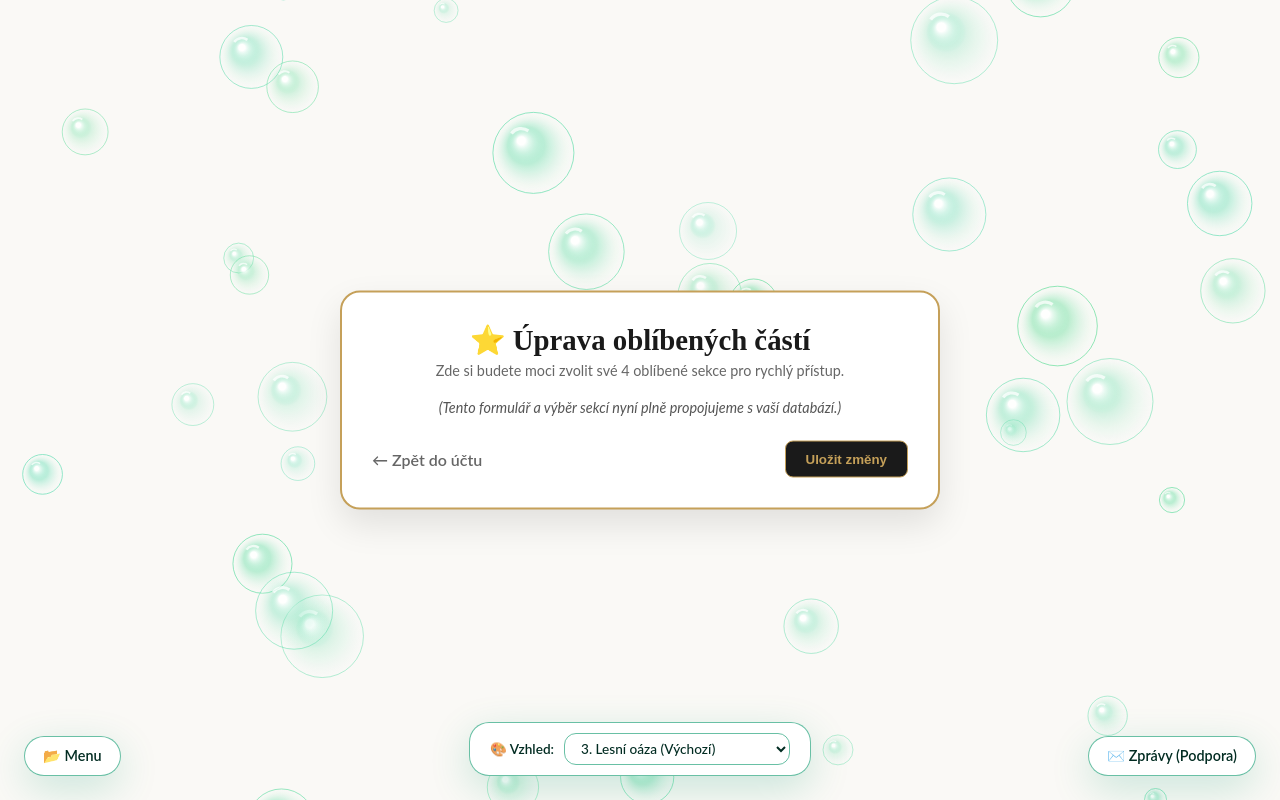
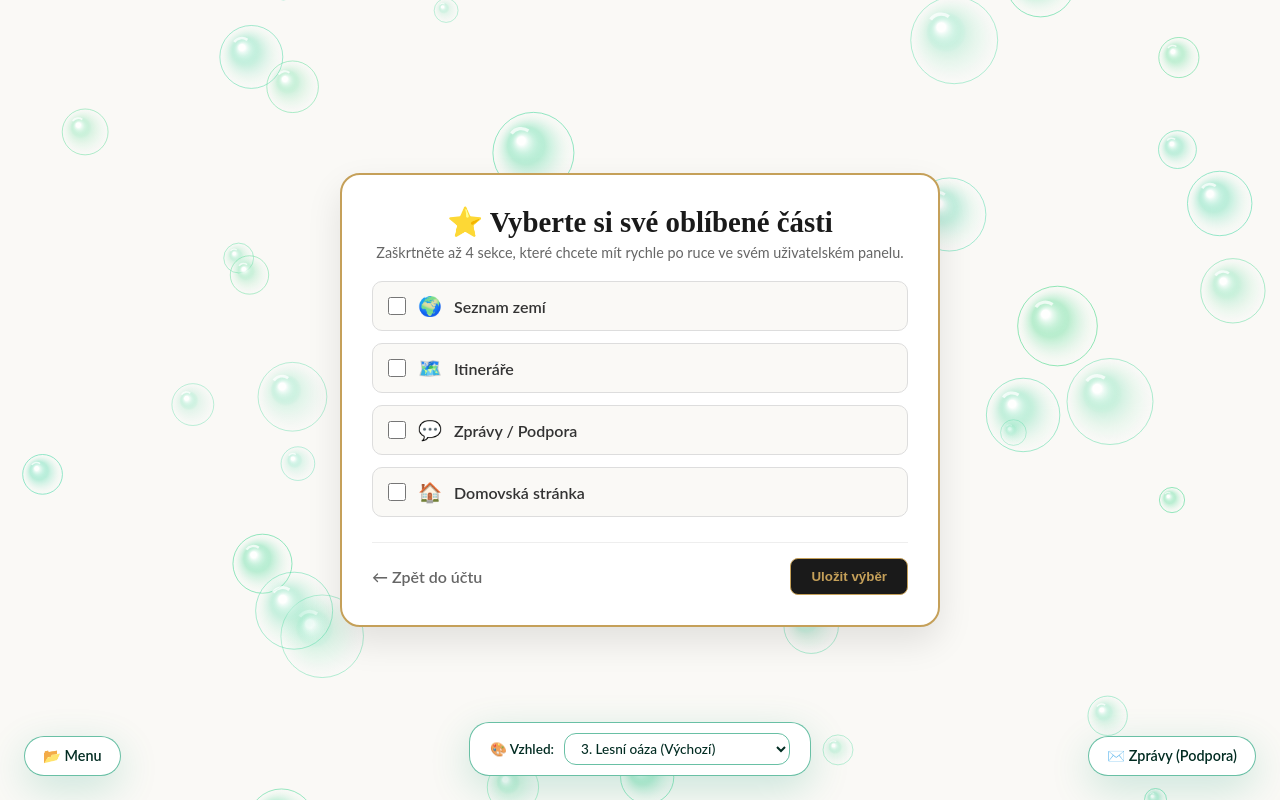
Before and after one commit to AndyZej/cestovni_projekt, a Django app: page /uctu/oblibene/upravit/ in a window 1280 px wide. Run offline with Django 5.2, Linux system fonts and the light colour scheme; a user stored in the database is signed in; data that the repository does not hold is empty; some web fonts are replaced.

Commit message:
Initial commit

```diff
--- a/core/templates/core/upravit_oblibene.html
+++ b/core/templates/core/upravit_oblibene.html
@@ -2,13 +2,11 @@
 
 {% extends 'base.html' %}
 
-{% block title %}Upravit oblíbené části - Cestovatelské radosti{% endblock %}
+{% block title %}Výběr oblíbených částí - Cestovatelské radosti{% endblock %}
 
 {% block extra_head %}
 <style>
-    #bubble-canvas {
-        pointer-events: none !important;
-    }
+    #bubble-canvas { pointer-events: none !important; }
     :root {
         --luxury-dark: #1a1a1a;
         --luxury-gold: #c5a059;
@@ -45,6 +43,33 @@
         margin-bottom: 5px;
     }
     p { color: #666; font-size: 0.9rem; margin-bottom: 20px; }
+    .checkbox-grid {
+        display: grid;
+        grid-template-columns: 1fr;
+        gap: 12px;
+        margin-bottom: 25px;
+    }
+    .checkbox-label {
+        display: flex;
+        align-items: center;
+        gap: 12px;
+        background: #faf9f6;
+        padding: 12px 15px;
+        border: 1px solid #ddd;
+        border-radius: 10px;
+        cursor: pointer;
+        font-weight: 600;
+        transition: all 0.2s;
+    }
+    .checkbox-label:hover {
+        border-color: var(--luxury-gold);
+        background: #fffdf5;
+    }
+    .checkbox-label input {
+        accent-color: var(--luxury-gold);
+        width: 18px;
+        height: 18px;
+    }
     .btn-luxury {
         display: inline-block;
         padding: 10px 20px;
@@ -66,17 +91,25 @@
 
 {% block content %}
 <div class="container-box">
-    <h1>⭐ Úprava oblíbených částí</h1>
-    <p>Zde si budete moci zvolit své 4 oblíbené sekce pro rychlý přístup.</p>
+    <h1>⭐ Vyberte si své oblíbené části</h1>
+    <p>Zaškrtněte až 4 sekce, které chcete mít rychle po ruce ve svém uživatelském panelu.</p>
 
-    <!-- Formulář pro správu oblíbených položek -->
     <form method="post">
         {% csrf_token %}
-        <p style="font-style: italic; color: #555;">(Tento formulář a výběr sekcí nyní plně propojujeme s vaší databází.)</p>
+        <div class="checkbox-grid">
+            {% for sekce in dostupne_sekce %}
+                <label class="checkbox-label">
+                    <input type="checkbox" name="oblibene_sekce" value="{{ sekce.url_name }}"
+                        {% if sekce.url_name in uzivatelske_vybrane %}checked{% endif %}>
+                    <span style="font-size: 1.2rem;">{{ sekce.ikona }}</span>
+                    <span>{{ sekce.nazev }}</span>
+                </label>
+            {% endfor %}
+        </div>
 
-        <div style="margin-top: 25px; display: flex; justify-content: space-between; align-items: center;">
+        <div style="display: flex; justify-content: space-between; align-items: center; border-top: 1px solid #eee; padding-top: 15px;">
             <a href="{% url 'dashboard_uctu' %}" style="color: #666; text-decoration: none; font-weight: 600;">← Zpět do účtu</a>
-            <button type="submit" class="btn-luxury">Uložit změny</button>
+            <button type="submit" class="btn-luxury">Uložit výběr</button>
         </div>
     </form>
 </div>
--- a/core/views/dashboard_uctu.py
+++ b/core/views/dashboard_uctu.py
@@ -1,14 +1,46 @@
-
 from django.shortcuts import render, redirect
 from django.contrib.auth.decorators import login_required
 from core.models import UzivatelskaObdobnaCast
 
+
 @login_required
 def upravit_oblibene_view(request):
-    # Zde může uživatel spravovat své oblíbené části
+    # Seznam všech dostupných sekcí na vašem webu, které si uživatel může oblíbit
+    dostupne_sekce = [
+        {'nazev': 'Seznam zemí', 'url_name': 'seznam_zemi', 'ikona': '🌍'},
+        {'nazev': 'Itineráře', 'url_name': 'itinerare', 'ikona': '🗺️'},
+        {'nazev': 'Zprávy / Podpora', 'url_name': 'zpravy_domu', 'ikona': '💬'},
+        {'nazev': 'Domovská stránka', 'url_name': 'domov', 'ikona': '🏠'},
+        # Zde můžete přidat další podle vašich URL jmen
+    ]
+
     if request.method == 'POST':
-        # Zpracování formuláře pro uložení (lze upravit podle vašich formulářů)
+        # Získáme vybrané URL názvy z formuláře (checkboxy)
+        vybrane_url = request.POST.getlist('oblibene_sekce')[:4]  # Omezíme na max 4
+
+        # Smažeme staré oblíbené položky uživatele
+        UzivatelskaObdobnaCast.objects.filter(uzivatel=request.user).delete()
+
+        # Uložíme nové vybrané
+        for index, url_n in enumerate(vybrane_url, start=1):
+            # Najdeme odpovídající data k dané sekci
+            sekce_info = next((s for s in dostupne_sekce if s['url_name'] == url_n), None)
+            if sekce_info:
+                UzivatelskaObdobnaCast.objects.create(
+                    uzivatel=request.user,
+                    nazev_casti=sekce_info['nazev'],
+                    url_name=sekce_info['url_name'],
+                    ikona=sekce_info['ikona'],
+                    poradi=index
+                )
         return redirect('dashboard_uctu')
 
-    oblibene = UzivatelskaObdobnaCast.objects.filter(uzivatel=request.user)
-    return render(request, 'core/upravit_oblibene.html', {'oblibene': oblibene})
+    # Zjistíme, které uživatel už má aktuálně uložené
+    uzivatelske_vybrane = list(
+        UzivatelskaObdobnaCast.objects.filter(uzivatel=request.user).values_list('url_name', flat=True))
+
+    context = {
+        'dostupne_sekce': dostupne_sekce,
+        'uzivatelske_vybrane': uzivatelske_vybrane,
+    }
+    return render(request, 'core/upravit_oblibene.html', context)
```
Also changed, not shown: db.sqlite3.
